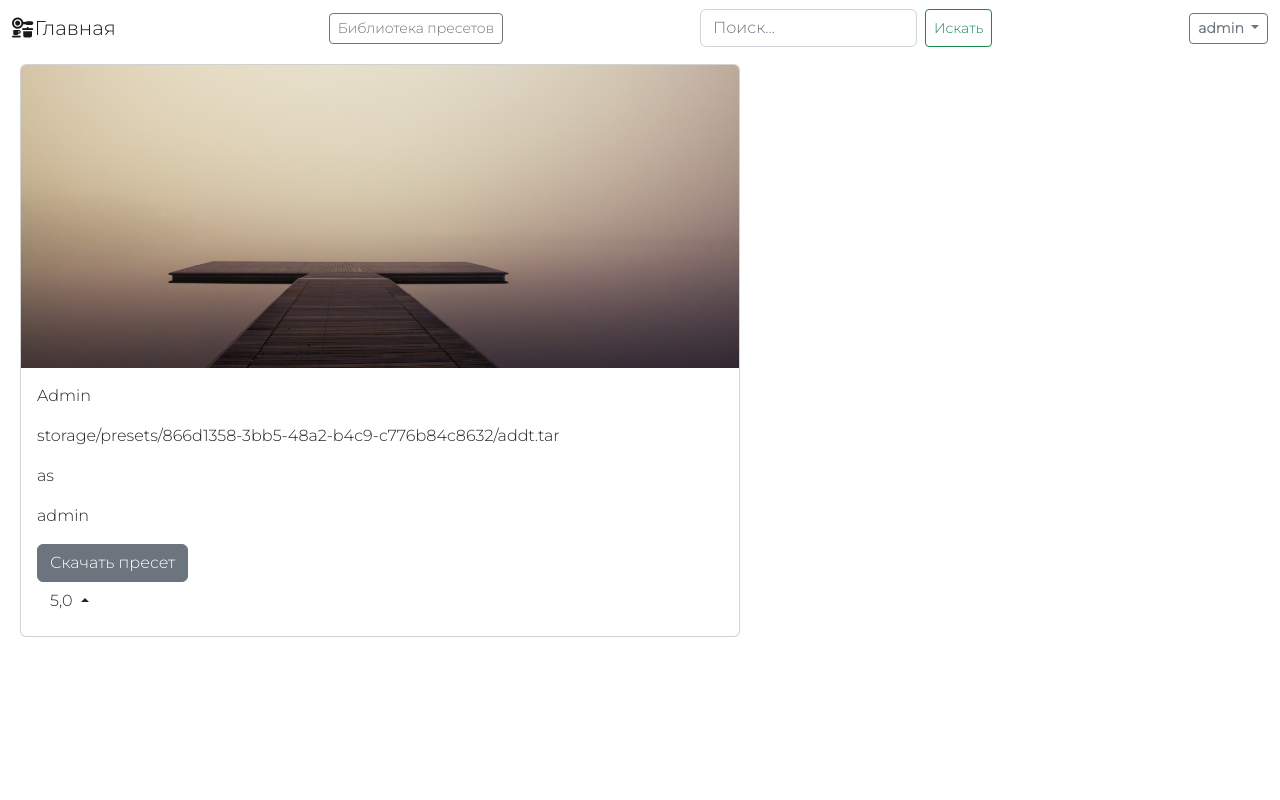
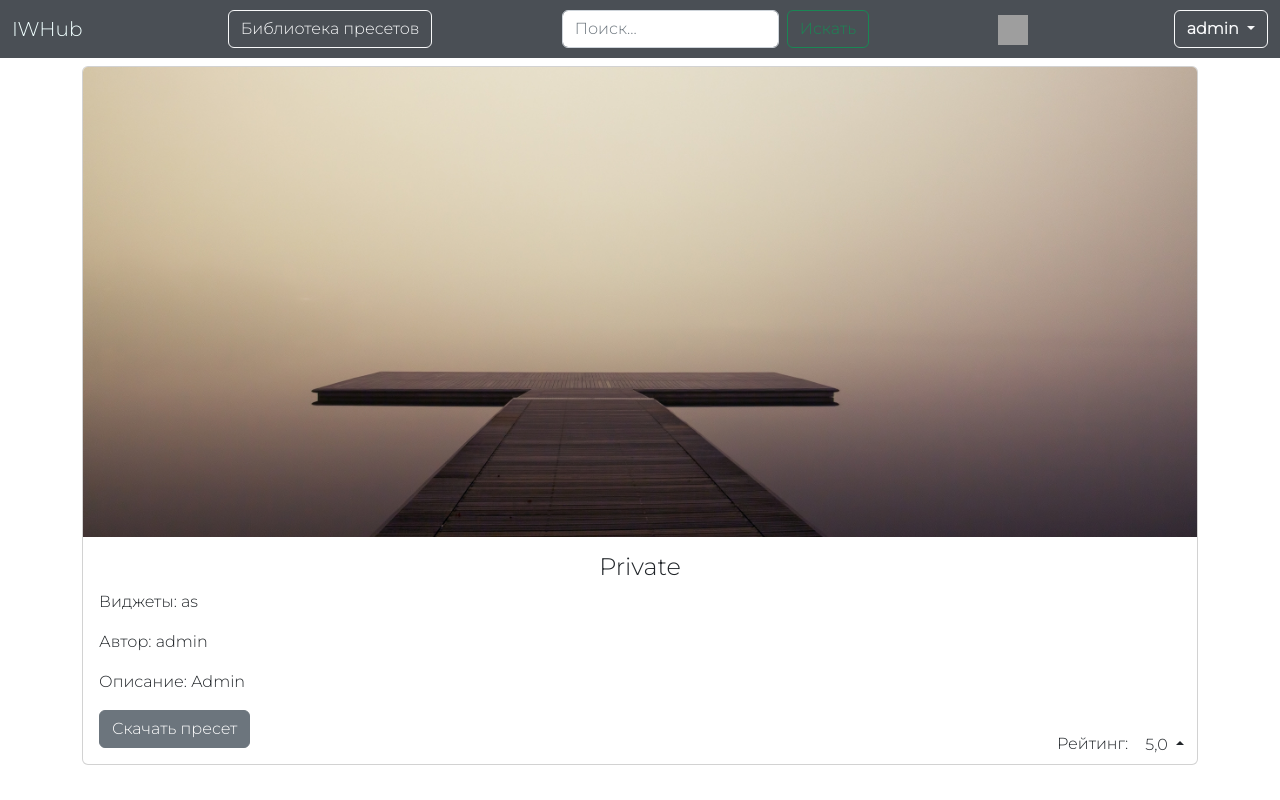
Before and after one commit to alexandrPushylo/InfoWallHub, a Django app: page /10 in a window 1280 px wide. Run offline with Django 4.2, Linux system fonts and the light colour scheme; a user stored in the database is signed in; data comes from the database, SQL or seed files in the repository; both versions use the stored data as it was after the commit; some libraries are stand-ins or nearby versions; grey boxes are pictures that could not be loaded.

Commit message:
placement, frontend, refactoring

```diff
--- a/web/IWHub/presets/models.py
+++ b/web/IWHub/presets/models.py
@@ -14,12 +14,10 @@ class Preset(models.Model):
     title = models.CharField(max_length=255, verbose_name="Название")
     description = models.TextField(max_length=512, verbose_name="Описание")
     author = models.ForeignKey(User, on_delete=models.CASCADE)
-    # author = models.CharField(max_length=255, verbose_name="Автор")
     widget_set = models.CharField(max_length=255, null=True, blank=True, verbose_name="Набор виджетов")
     private = models.BooleanField(default=True, verbose_name="Приватный")
     uu_id = models.UUIDField(default=uuid.uuid4)
     archive = models.FileField(upload_to=user_directory_path)
-    # archive = models.FileField(upload_to='static/presets')
     rating = models.DecimalField(default=0, null=True, blank=True, decimal_places=1, max_digits=999)
     sum_vote = models.IntegerField(default=0,null=True,blank=True)
 
--- a/web/IWHub/presets/views.py
+++ b/web/IWHub/presets/views.py
@@ -19,6 +19,7 @@ from random import randint
 def detail_preset_view(request,pk):
     form = {}
     preset = Preset.objects.get(pk=pk)
+    form['title'] = preset.title
     form['archive'] = preset.archive
     form['description'] = preset.description
     form['image'] = preset.image
--- a/web/IWHub/templates/base.html
+++ b/web/IWHub/templates/base.html
@@ -14,28 +14,10 @@
 </head>
 {% load static %}
 <body style="font-family: 'Montserrat', sans-serif;">
+{#<body style="font-family: 'Montserrat', sans-serif; background-image: url('/static/coal-texture_(8).jpg')">#}
 
+{% include 'components\top_panel.html' %}
 
-<nav class="navbar" style="background-color: #ffffff; position:sticky; top:0;z-index:100;">
-  <div class="container-fluid">
-    <a class="navbar-brand" href="/"><i class="fa-solid fa-kitchen-set"></i>Главная </a>
-
-        {% if user.id != None %}
-            <a href="{% url 'library' %}" class="btn btn-outline-secondary btn-sm">Библиотека пресетов </a>
-            {% include "components\search.html" %}
-{#            <a href="{% url 'create' %}" class="btn btn-outline-secondary">Добавить пресет </a>#}
-            {% include "components\user_menu.html" %}
-
-
-        {% else %}
-            <div class="btn-group">
-                <a href="{% url 'sign_in' %}" class="btn btn-primary active" aria-current="page">Вход</a>
-                <a href="{% url 'sign_up' %}" class="btn btn-primary">Регистрация</a>
-
-            </div>
-        {% endif %}
-  </div>
-</nav>
 
 {% block content %}
 {% endblock %}
--- a/web/IWHub/templates/components/card.html
+++ b/web/IWHub/templates/components/card.html
@@ -16,9 +16,7 @@
                 {% if user == i.author %}
                 <a href="{% url 'edit' i.id %}" class="btn btn-outline-secondary"><i class="fa-solid fa-pen-to-square"></i></a>
                 <a href="{% url 'delete' i.id %}" class="btn btn-outline-secondary"><i class="fa-solid fa-trash-can"></i></a>
-
                 {% endif %}
-
             </div>
           </div>
         </div>
--- a/web/IWHub/templates/components/search.html
+++ b/web/IWHub/templates/components/search.html
@@ -1,4 +1,4 @@
 <form class="d-flex" action="{% url 'search' %}" role="search" method="get">
-      <input class="form-control me-2" type="search" placeholder="Поиск..." aria-label="Search" name="q">
-      <button class="btn btn-outline-success btn-sm" type="submit">Искать</button>
-    </form>
+   <input class="form-control me-2" type="search" placeholder="Поиск..." aria-label="Search" name="q">
+   <button class="btn btn-outline-success btn-md" type="submit">Искать</button>
+</form>
--- /dev/null
+++ b/web/IWHub/templates/components/top_panel.html
@@ -0,0 +1,18 @@
+<nav class="navbar" style="background-color: rgba(52,58,64,0.89); position:sticky; top:0;z-index:100;">
+  <div class="container-fluid">
+    <a class="navbar-brand" style="color: azure" href="/">IWHub </a>
+        {% if user.id != None %}
+            <a href="{% url 'library' %}" class="btn btn-outline-light btn-md">Библиотека пресетов </a>
+            {% include "components\search.html" %}
+            <a class="navbar-brand" href="https://github.com/alexandrPushylo/InfoWallHub">
+                <img src="/static/GitHub-Mark-Light-64px.png" alt="" width="30" height="30">
+            </a>
+            {% include "components\user_menu.html" %}
+        {% else %}
+            <div class="btn-group">
+                <a href="{% url 'sign_in' %}" class="btn btn-primary active" aria-current="page">Вход</a>
+                <a href="{% url 'sign_up' %}" class="btn btn-primary">Регистрация</a>
+            </div>
+        {% endif %}
+  </div>
+</nav>
--- a/web/IWHub/templates/components/user_menu.html
+++ b/web/IWHub/templates/components/user_menu.html
@@ -1,14 +1,13 @@
 <div class="dropdown">
-    <button class="btn btn-outline-secondary dropdown-toggle btn-sm" type="button" data-bs-toggle="dropdown" aria-expanded="false">
+    <button class="btn btn-outline-light dropdown-toggle btn-md" type="button" data-bs-toggle="dropdown" aria-expanded="false">
         <b>{{ user }}</b>
     </button>
-    <ul class="dropdown-menu dropdown-menu-end" >
+    <ul class="dropdown-menu dropdown-menu-end dropdown-menu-dark">
         <li><a class="dropdown-item" href="{% url 'create' %}">Добавить пресет</a></li>
         <hr>
         <li><a class="dropdown-item" href="{% url 'private' %}">Мои пресеты</a></li>
         <li><a class="dropdown-item" href="#">Something else here</a></li>
         <hr>
         <li><a class="dropdown-item" href="{% url 'logout' %}">Выйти</a></li>
-
     </ul>
 </div>
--- a/web/IWHub/templates/detail.html
+++ b/web/IWHub/templates/detail.html
@@ -1,37 +1,36 @@
 {% extends 'base.html' %}
 
 {% block content %}
-<div class="container m-2">
-    <div class="card" style="width: 45rem;">
+
+<div class="container m-2 mx-auto" >
+    <div class="card" >
       <img src="{{image}}" class="card-img-top" alt="...">
       <div class="card-body">
-        <p class="card-text"> {{description}}</p>
-        <p class="card-text"> {{archive}}</p>
-        <p class="card-text"> {{widget_set}}</p>
-        <p class="card-text"> {{author}}</p>
-
-        <div style="padding-right: 0px">
+        <h4 class="card-title" style="text-align: center">{{title}}</h4>
+        <p class="card-text"><label>Виджеты: </label> {{widget_set}}</p>
+        <p class="card-text"><label>Автор: </label> {{author}}</p>
+        <p class="card-text"><label>Описание: </label> {{description}}</p>
+        <div class="card-text">
             <a href="{{ archive.url }}" class="btn btn-secondary">Скачать пресет </a>
+        </div>
+        <div class="position-absolute bottom-0 end-0">
             <form action="" method="post">{% csrf_token %}
-              <div class="dropup-center dropup">
+              <div class="dropup-center dropup"><label>Рейтинг: </label>
                   <button class="btn  dropdown-toggle" type="button" data-bs-toggle="dropdown" aria-expanded="false">
                      {{ rating }}
                     </button>
-                    <ul class="dropdown-menu" style="width: 20rem">
+                    <ul class="dropdown-menu " style="min-width: 10px">
                      <li><input class="dropdown-item" type="submit" value="1" name="vote"></li>
                      <li><input class="dropdown-item" type="submit" value="2" name="vote"></li>
                      <li><input class="dropdown-item" type="submit" value="3" name="vote"></li>
                      <li><input class="dropdown-item" type="submit" value="4" name="vote"></li>
                      <li><input class="dropdown-item" type="submit" value="5" name="vote"></li>
-
                      </ul>
               </div>
             </form>
-
         </div>
-
       </div>
     </div>
 </div>
-{{ info }}
+
 {% endblock %}
--- a/web/IWHub/templates/signin.html
+++ b/web/IWHub/templates/signin.html
@@ -1,6 +1,7 @@
 {% extends 'base.html' %}
 
 {% block content %}
+
 <section class="container mt-5" style="width: 300px">
     <form  method="post">{% csrf_token %}
         <div >
@@ -8,7 +9,7 @@
             <input type="text" class="form-control" name="username">
 
         </div>
-  <div >
+        <div>
             <label for="exampleInputPassword1" class="form-label">Пороль</label>
             <input type="password" class="form-control" name="password">
         </div>
@@ -16,4 +17,5 @@
         <button type="submit" class="btn btn-primary">Вход</button>
     </form>
 </section>
+
 {% endblock %}
--- a/web/IWHub/templates/start_page.html
+++ b/web/IWHub/templates/start_page.html
@@ -1,6 +1,5 @@
 <section>
     <br>
-{% include "components\carousel.html" %}
-
-{% include "components\instruction.html" %}
+    {% include "components\carousel.html" %}
+    {% include "components\instruction.html" %}
 </section>
```
Also changed, not shown: web/IWHub/templates/components/carousel.html (+5 -25 lines), web/IWHub/templates/components/instruction.html (+11 -2 lines), web/IWHub/templates/create.html (+14 -6 lines), web/IWHub/templates/delete.html (+14 -16 lines), web/IWHub/templates/edit.html (+13 -17 lines), web/IWHub/templates/search_resault.html (+8 -10 lines), web/IWHub/templates/signup.html (+6 -6 lines), web/IWHub/db.sqlite3. Lines whose indentation alone changed are shown as unchanged.
